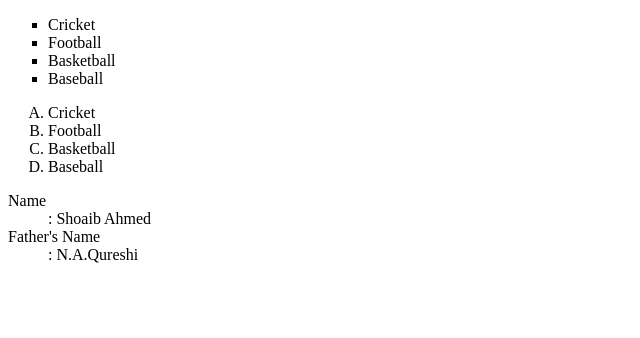
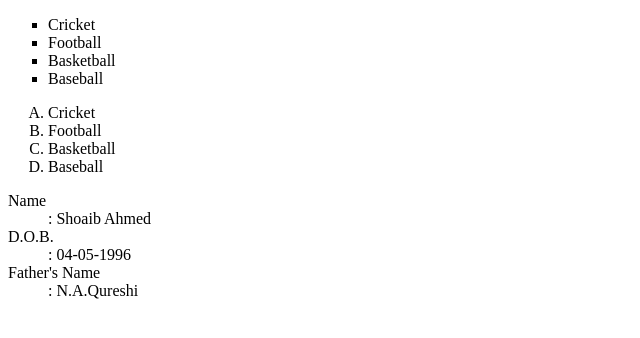
Before and after one commit to Shoaib96/sample, a plain HTML site: page list.html in a window 1280 px wide. Shown: the whole page, without its empty margins (0-640 px from the left). Drawn offline with Linux system fonts and the light colour scheme.

Commit message:
added D.O.B.

```diff
--- a/list.html
+++ b/list.html
@@ -20,6 +20,8 @@
     <dl>
         <dt>Name</dt>
         <dd>: Shoaib Ahmed</dd>
+        <dt>D.O.B.</dt>
+        <dd>: 04-05-1996</dd>
         <dt> Father's Name</dt>
         <dd>: N.A.Qureshi</dd>
     </dl>
```
